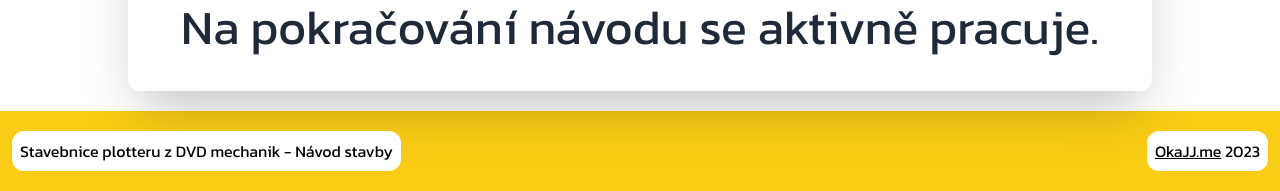
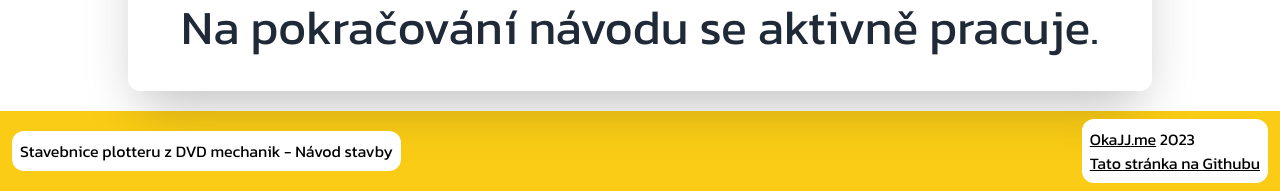
Before and after one commit to OkaJJ/navod-web, a website: page index.html in a window 1280 px wide. Shown: the part 4110-4301 px from the top of the page. Drawn offline with nearby package versions, Linux system fonts and the light colour scheme.

Commit message:
update - footer update

```diff
--- a/index.html
+++ b/index.html
@@ -176,7 +176,8 @@
             Stavebnice plotteru z DVD mechanik - Návod stavby
         </div>
         <div class="bg-white my-auto mx-3 p-2 rounded-xl">
-            <a class="underline" href="https://okajj.me">OkaJJ.me</a> 2023
+            <a class="underline" href="https://okajj.me">OkaJJ.me</a> 2023<br>
+            <a class="underline" href="https://github.com/OkaJJ/plotter-navod">Tato stránka na Githubu</a>
         </div>
     </footer>
 </body>
```
